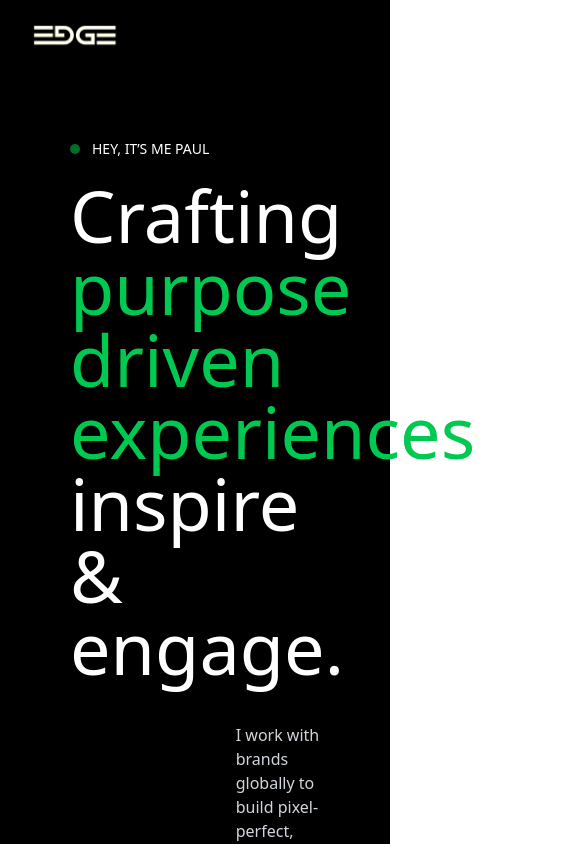
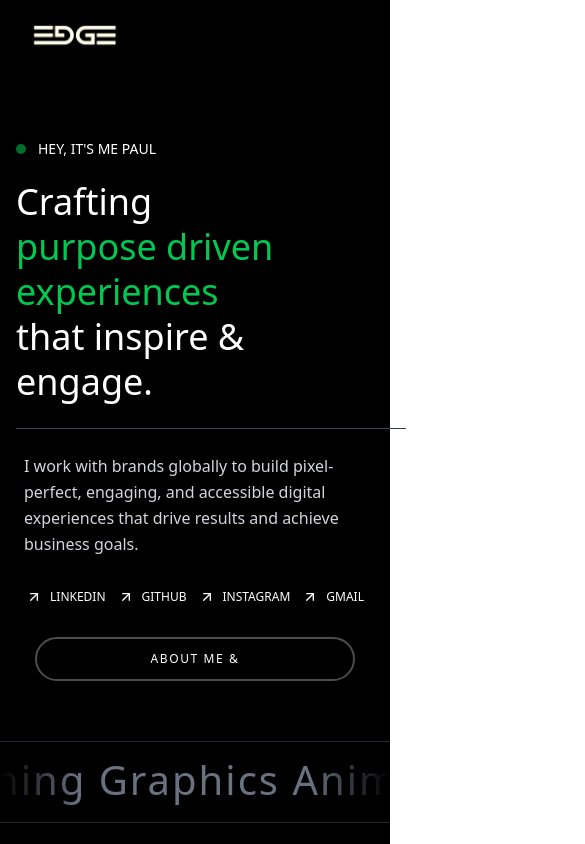
Before and after one commit to joydeep-07/Edge, a React (Vite) app: page / in a window 390 px wide. Shown: the top 844 px of the page, 585 px wide, since content can reach past the window. Built offline with nearby package versions, Linux system fonts and the light colour scheme.

Commit message:
Responsive Hero

```diff
--- a/src/Components/Hero.jsx
+++ b/src/Components/Hero.jsx
@@ -1,51 +1,64 @@
-import React from 'react'
+import React from "react";
 import { ArrowUp } from "lucide-react";
-import HeroSlider from './HeroSlider';
+import HeroSlider from "./HeroSlider";
 
 const Hero = () => {
   return (
-    <div id='home' className=" flex flex-col justify-center text-white min-h-[700px] pt-20">
-      <div className="w-8xl h-full pb-5">
-        <h2 className="pt-[7vh] px-[70px] text-sm uppercase flex items-center gap-3">
-          <span className="w-2.5 h-2.5 rounded-full bg-green-500 animate-pulse"></span>
-          Hey, it’s me Paul
+    <div
+      id="home"
+      className="flex flex-col justify-center text-white min-h-[700px] pt-20 w-full"
+    >
+      <div className="w-full max-w-8xl h-full pb-5 mx-auto">
+        {/* Header Section */}
+        <div className="pt-[7vh] px-4 sm:px-8 md:px-12 lg:px-[70px]">
+          <h2 className="text-sm uppercase flex items-center gap-3 w-full">
+            <span className="w-2.5 h-2.5 rounded-full bg-green-500 animate-pulse flex-shrink-0"></span>
+            Hey, it's me Paul
           </h2>
-        <h1 className="pt-5 px-[70px] font-medium text-7xl">
+
+          {/* Main Heading */}
+          <h1 className="pt-5 font-medium text-4xl sm:text-5xl md:text-6xl lg:text-7xl leading-tight">
             Crafting{" "}
-          <span className="text-green-500 mr-4">
-            purpose driven <br /> experiences
-          </span>
-          that inspire <br /> & engage.
+            <span className="text-green-500 block sm:inline mr-0 sm:mr-4">
+              purpose driven <br className="hidden sm:block" /> experiences
+            </span>{" "}
+            that inspire <br className="hidden sm:block" /> & engage.
           </h1>
+        </div>
 
-        <div className="flex items-center">
-          <div className="border-b border-gray-700  ml-[70px] w-2xl "> </div>
-          <p className="p-10 text-gray-300">
+        {/* Description Section with Border Line */}
+        <div className="flex flex-col sm:flex-row items-start sm:items-center mt-6 sm:mt-8">
+          <div className="border-b border-gray-700 mx-4 sm:mx-0 sm:ml-[70px] w-full sm:w-2xl flex-grow sm:flex-grow-0"></div>
+          <p className="p-6 sm:p-10 text-gray-300 text-base sm:text-lg leading-relaxed max-w-4xl">
             I work with brands globally to build pixel-perfect, engaging, and
-            accessible digital <br /> experiences that drive results and achieve
-            business goals.
+            accessible digital <br className="hidden sm:block" />
+            experiences that drive results and achieve business goals.
           </p>
         </div>
 
-        <div className="flex justify-between px-[70px]">
-          <div className="flex gap-5 py-5 w-fit px-3 group">
+        {/* Buttons Section */}
+        <div className="flex flex-col sm:flex-row justify-between items-start sm:items-center px-4 sm:px-8 md:px-12 lg:px-[70px] gap-6 sm:gap-0">
+          {/* Social Links */}
+          <div className="flex flex-wrap gap-3 sm:gap-5 py-2 sm:py-5 w-full sm:w-fit px-2 sm:px-3 group justify-center sm:justify-start">
             {["LinkedIn", "Github", "Instagram", "Gmail"].map((item) => (
               <button
                 key={item}
-                className="flex items-center gap-2 text-white text-xs font-medium uppercase transition-opacity duration-300 hover:opacity-100 group-hover:opacity-50"
+                className="flex items-center gap-2 text-white text-xs font-medium uppercase transition-opacity duration-300 hover:opacity-100 group-hover:opacity-50 flex-shrink-0"
               >
-                <ArrowUp className="w-4 h-4 rotate-45" />
+                <ArrowUp className="w-4 h-4 rotate-45 flex-shrink-0" />
                 <span>{item}</span>
               </button>
             ))}
           </div>
 
-          <button className="px-10 mt-5 sm:px-4 py-4 sm:py-4 bg-transparent border-2 border-white/30 text-white font-medium tracking-widest rounded-full hover:border-white/70 transition-all duration-700 group relative overflow-hidden">
+          {/* About Me Button */}
+          <div className="w-full sm:w-auto flex justify-center sm:justify-end">
+            <button className="px-8 sm:px-10 py-3 sm:py-4 bg-transparent border-2 border-white/30 text-white font-medium tracking-widest rounded-full hover:border-white/70 transition-all duration-700 group relative overflow-hidden w-full sm:w-auto max-w-xs sm:max-w-none">
               {/* Sliding gradient overlay */}
               <span className="absolute inset-0 bg-white/0 opacity-0 group-hover:opacity-100 transition-opacity duration-1000 -translate-x-full group-hover:translate-x-0"></span>
 
               {/* Text wrapper */}
-            <span className="relative w-36 sm:w-40 flex items-center justify-center">
+              <span className="relative w-full sm:w-36 md:w-40 flex items-center justify-center">
                 {/* Initial text */}
                 <span className="opacity-100 group-hover:opacity-0 text-white translate-y-0 group-hover:-translate-y-2 transition-all duration-500 flex items-center space-x-3">
                   <span className="text-xs">ABOUT ME &</span>
@@ -59,10 +72,11 @@ const Hero = () => {
             </button>
           </div>
         </div>
+      </div>
 
       <HeroSlider />
     </div>
   );
-}
+};
 
-export default Hero
+export default Hero;
```
Lines whose indentation alone changed are shown as unchanged.
